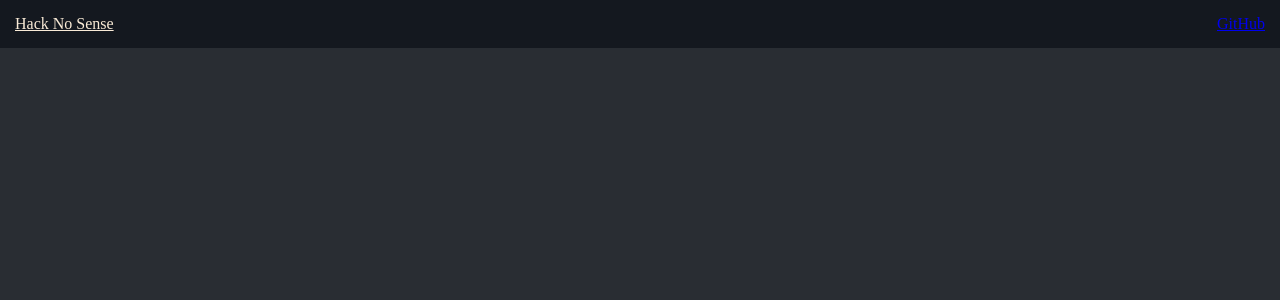
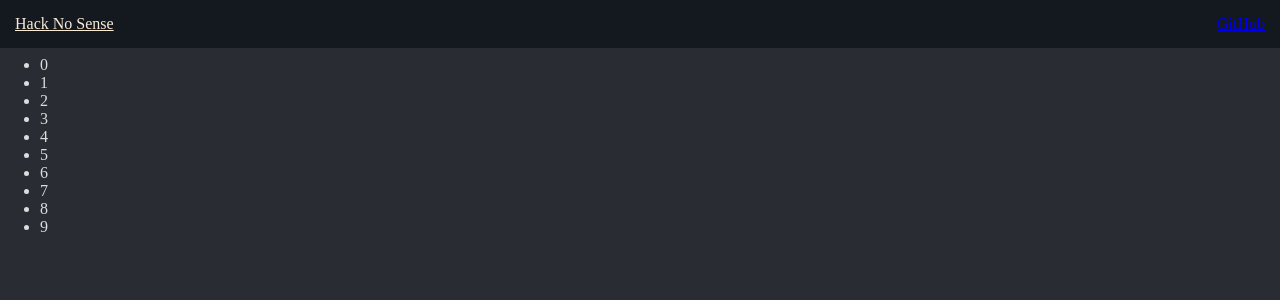
Before and after one commit to maemon4095/Hack-a-Sense, a Jekyll site: the page built from pages/home.md, in a window 1280 px wide. Shown: the top 300 px of the page. Built offline with Jekyll 4.4.1, drawn with Linux system fonts in a browser that asks for light colours; comment, search, counter and statistics services are not loaded.

Commit message:
copy from main

```diff
--- a/pages/home.md
+++ b/pages/home.md
@@ -3,3 +3,14 @@ layout: default
 permalink: /
 ---
 得た知見等を適当に書いてます．C#が多め．
+
+- 0
+- 1
+- 2
+- 3
+- 4
+- 5
+- 6
+- 7
+- 8
+- 9
```
